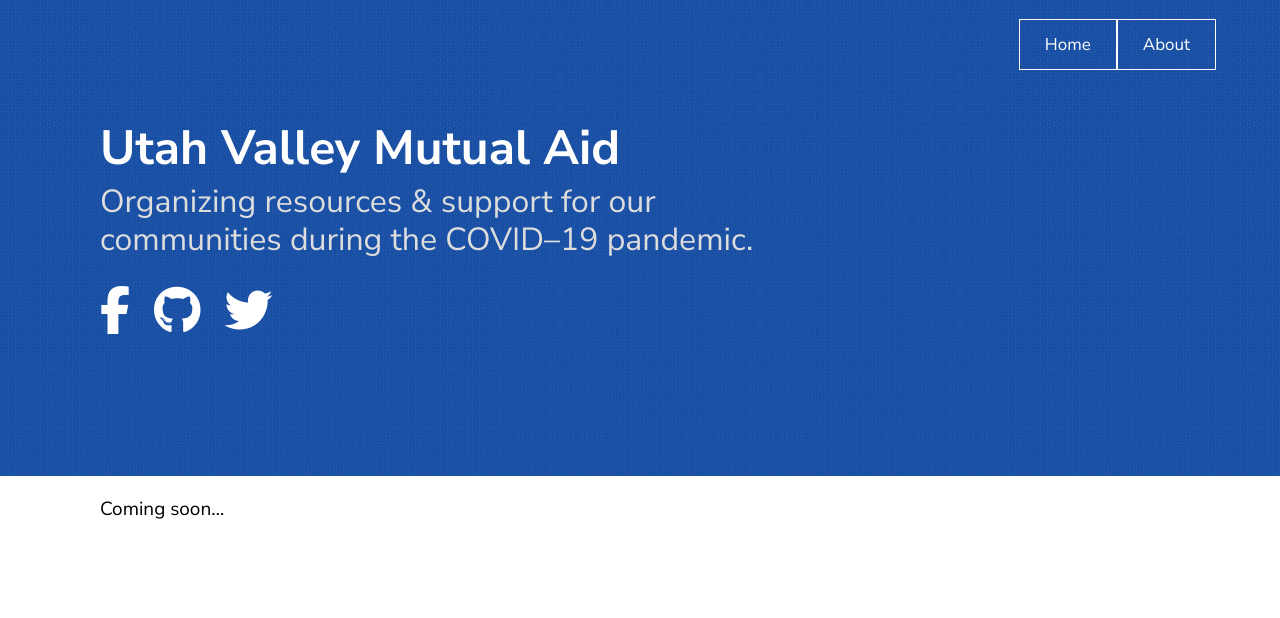
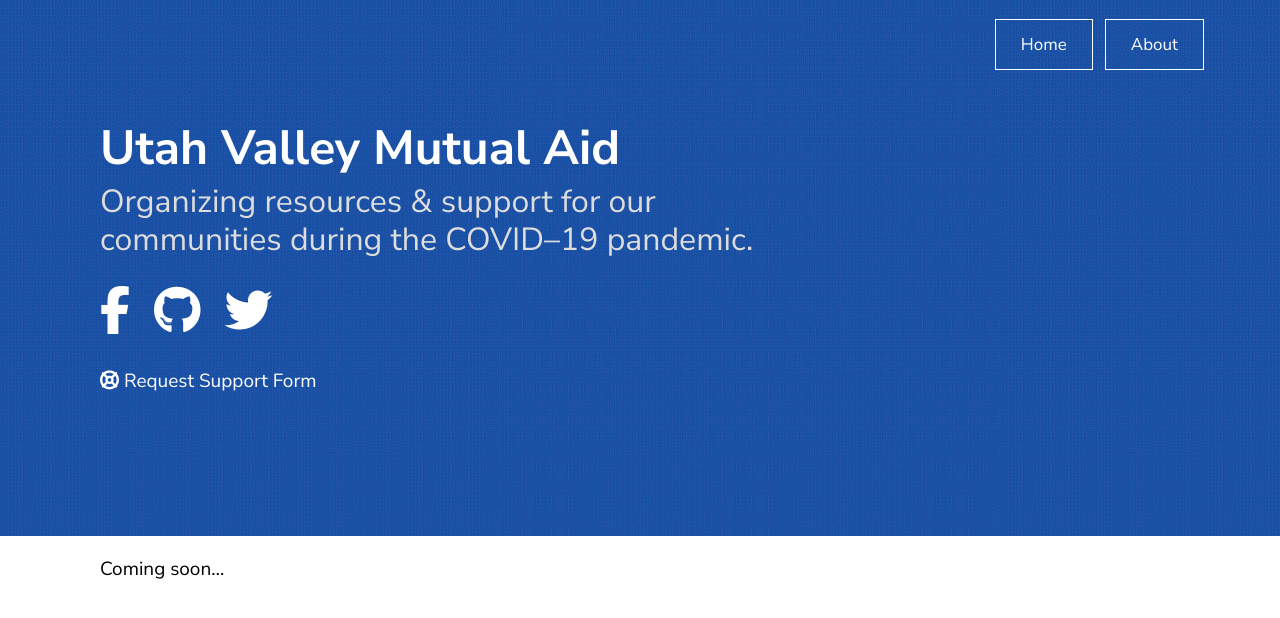
Before and after one commit to utahmutualaid/website, a Jekyll site: the page built from index.md, in a window 1280 px wide. Shown: the top 618 px of the page. Built offline with Jekyll 4.4.1, drawn with Linux system fonts in a browser that asks for light colours; nearby versions of some CDN libraries.

Commit message:
added request support form link

```diff
--- a/_includes/page_header.html
+++ b/_includes/page_header.html
@@ -15,4 +15,6 @@
 			<a href="https://twitter.com/{{ site.texture.social_links.twitter }}"><li><i class="fa fa-twitter"></i></li></a>
 		{%- endif -%}
 	</ul>
+
+	<p><a href="https://docs.google.com/forms/d/e/1FAIpQLSdxm15E4lYHn1c3XrtrN7ze5eJbQiLizwKYsr_gq_NQA6R2tw/viewform?usp=sf_link"><i class="fa fa-life-ring"></i> Request Support Form</a></p>
 </div>
--- a/_sass/theme.scss
+++ b/_sass/theme.scss
@@ -91,6 +91,12 @@ header {
 					color: $gray;
 				}
 			}
+		}
+	}
+	p {
+		margin-top: 30px;
+		a {
+			color: #fff;
 		}
 	}
 }
@@ -249,6 +255,7 @@ header {
 				background-color: rgba(#fff, 0.15);
 				cursor: pointer;
 			}
+			margin-right: 12px;
 		}
 	}
 }
```
